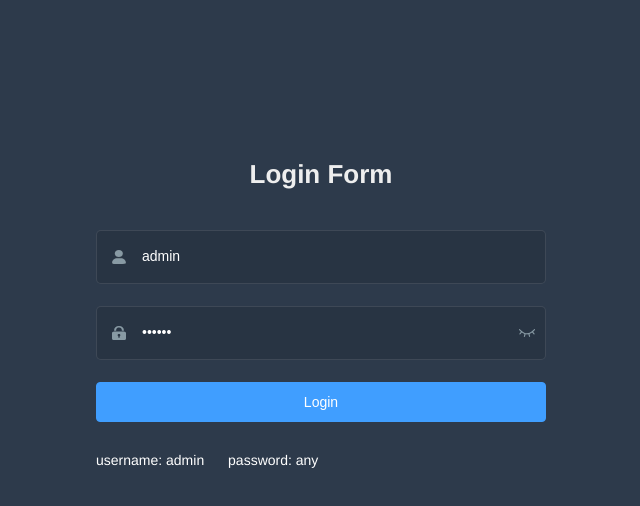
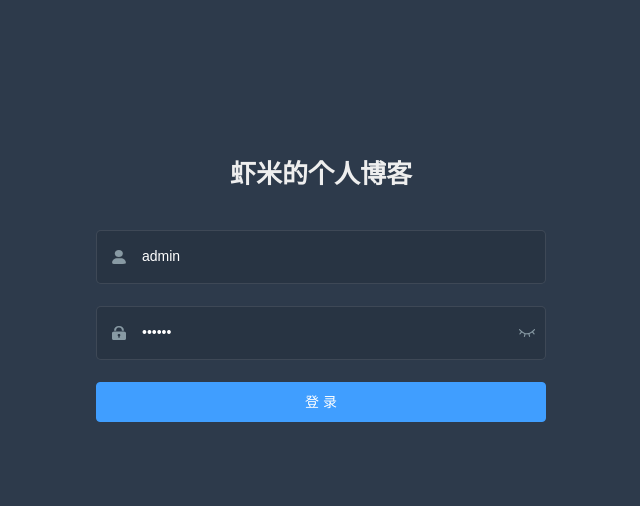
Before and after one commit to youyasuxiami/xiami-blog-vue, a Vue app: page /#/login in a window 1280 px wide. Shown: the top 506 px of the page, without its empty margins (319-959 px from the left). Built offline with nearby package versions, Linux system fonts and the light colour scheme.

Commit message:
element ui 继续初始化项目

```diff
--- a/src/settings.js
+++ b/src/settings.js
@@ -1,6 +1,6 @@
 module.exports = {
 
-  title: 'Vue Admin Template',
+  title: 'xiami-blog-vue',
 
   /**
    * @type {boolean} true | false
--- a/src/views/login/index.vue
+++ b/src/views/login/index.vue
@@ -3,7 +3,7 @@
     <el-form ref="loginForm" :model="loginForm" :rules="loginRules" class="login-form" auto-complete="on" label-position="left">
 
       <div class="title-container">
-        <h3 class="title">Login Form</h3>
+        <h3 class="title">虾米的个人博客</h3>
       </div>
 
       <el-form-item prop="username">
@@ -41,12 +41,12 @@
         </span>
       </el-form-item>
 
-      <el-button :loading="loading" type="primary" style="width:100%;margin-bottom:30px;" @click.native.prevent="handleLogin">Login</el-button>
+      <el-button :loading="loading" type="primary" style="width:100%;margin-bottom:30px;" @click.native.prevent="handleLogin">登 录</el-button>
 
-      <div class="tips">
-        <span style="margin-right:20px;">username: admin</span>
-        <span> password: any</span>
-      </div>
+<!--      <div class="tips">-->
+<!--        <span style="margin-right:20px;">username: admin</span>-->
+<!--        <span> password: any</span>-->
+<!--      </div>-->
 
     </el-form>
   </div>
--- a/vue.config.js
+++ b/vue.config.js
@@ -31,7 +31,7 @@ module.exports = {
   productionSourceMap: false,
   devServer: {
     port: port,
-    open: true,
+    open: false,
     overlay: {
       warnings: false,
       errors: true
```
Also changed, not shown: package.json (+6 -6 lines), 1 other file (tests, documents, lock files or other folders).
